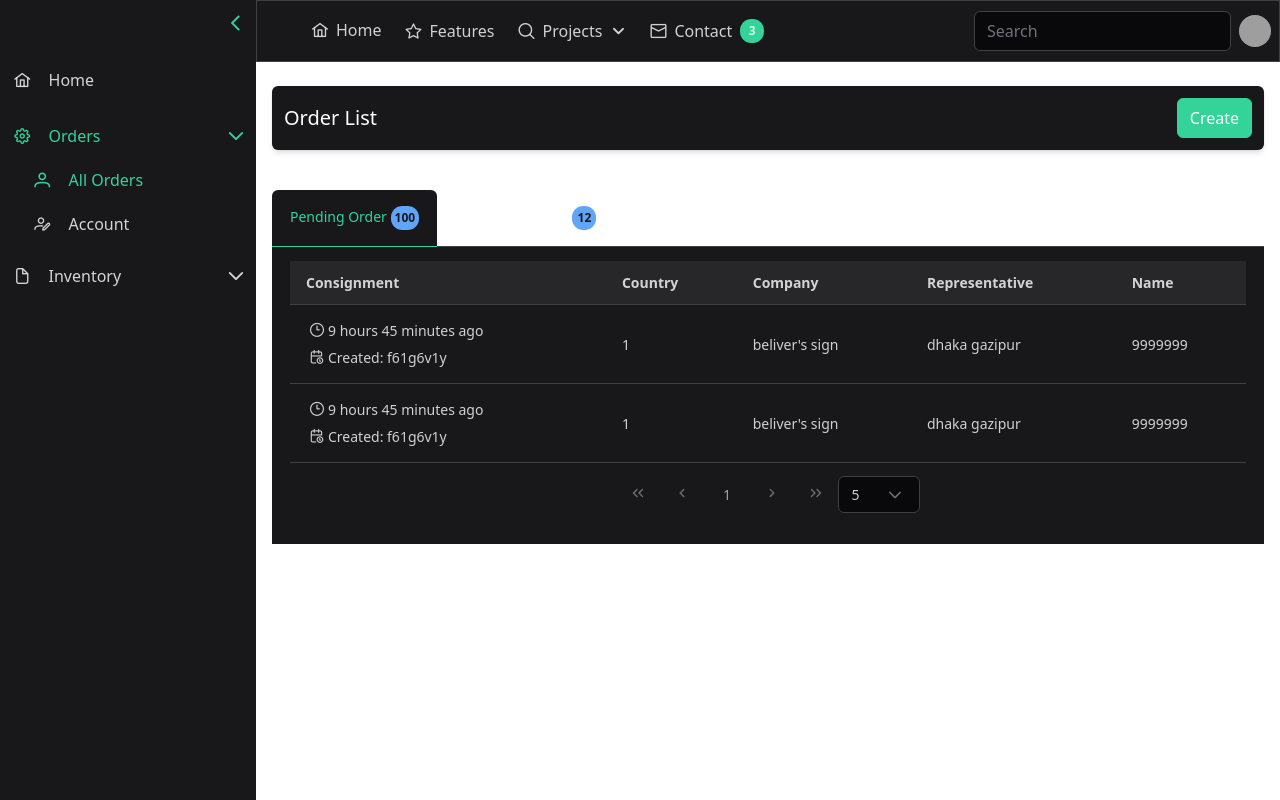
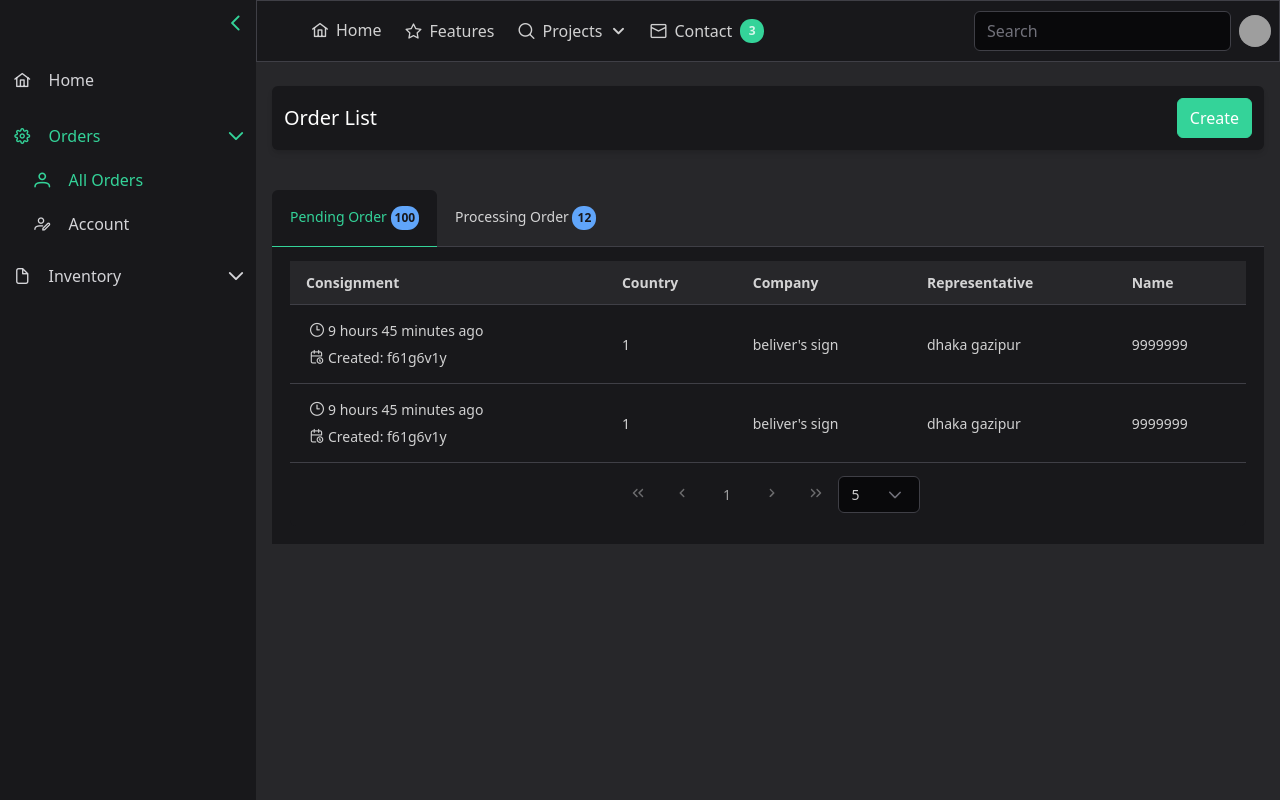
Before and after one commit to alfaysal/vue-with-primevue, a Vue app: page /orders in a window 1280 px wide. Built offline with nearby package versions, Linux system fonts and the light colour scheme; grey boxes are pictures that could not be loaded; what tailwindcss-primeui would draw is missing.

Commit message:
dark mode color change

```diff
--- a/src/components/layout/layout.vue
+++ b/src/components/layout/layout.vue
@@ -1,5 +1,5 @@
 <template>
-  <div class="flex">
+  <div class="flex bg-surface-0 dark:bg-surface-800">
     <Sidebar :isCollapsed="isSidebarCollapsed" />
     <div class="flex-grow">
       <Navbar></Navbar>
```
